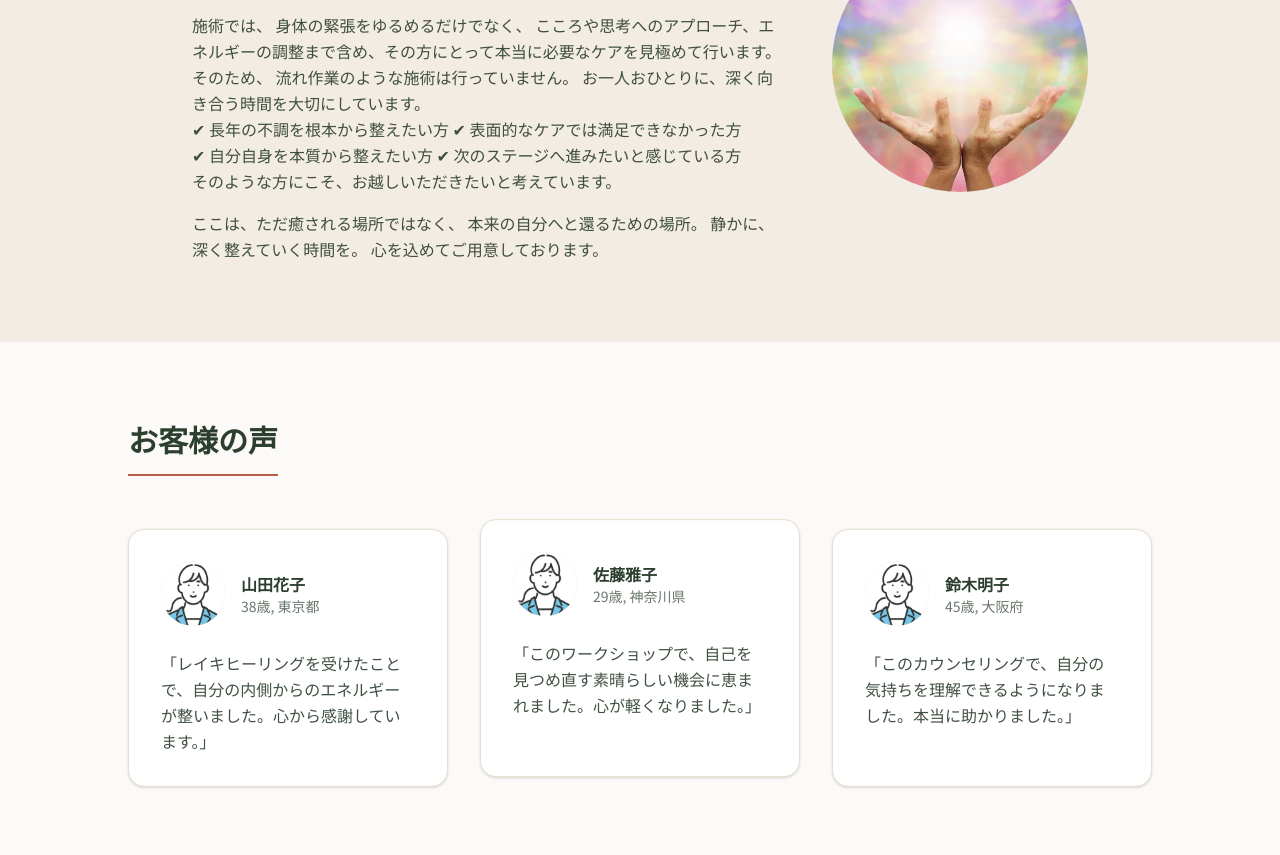
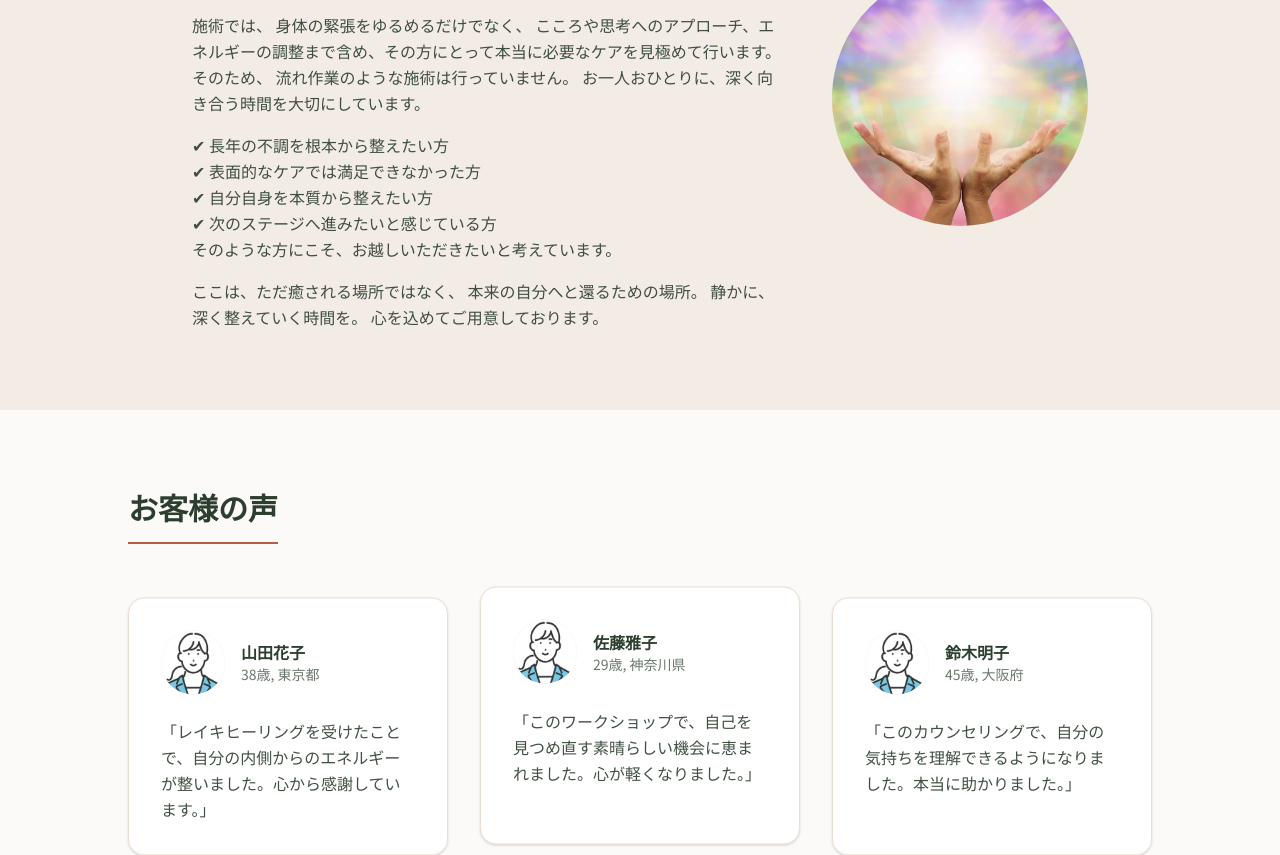
Before and after one commit to GaiaNet-Co/web_tenca.co, a React (Vite) app: page / in a window 1280 px wide. Shown: the part 1940-2795 px from the top of the page. Built offline with nearby package versions, Linux system fonts and the light colour scheme; a web font is replaced by a local one.

Commit message:
微修正

```diff
--- a/src/components/HomePage.tsx
+++ b/src/components/HomePage.tsx
@@ -149,8 +149,12 @@ export default function HomePage({ activeTheme, navigateTo }: Props) {
                   施術では、 身体の緊張をゆるめるだけでなく、 こころや思考へのアプローチ、エネルギーの調整まで含め、その方にとって本当に必要なケアを見極めて行います。
                   そのため、 流れ作業のような施術は行っていません。
                   お一人おひとりに、深く向き合う時間を大切にしています。<br />
-                  ✔ 長年の不調を根本から整えたい方 ✔ 表面的なケアでは満足できなかった方<br />
-                  ✔ 自分自身を本質から整えたい方 ✔ 次のステージへ進みたいと感じている方<br />
+                </p>
+                <p>
+                  ✔ 長年の不調を根本から整えたい方<br />
+                  ✔ 表面的なケアでは満足できなかった方<br />
+                  ✔ 自分自身を本質から整えたい方 <br />
+                  ✔ 次のステージへ進みたいと感じている方<br />
                   そのような方にこそ、お越しいただきたいと考えています。
                 </p>
                 <p>
```
